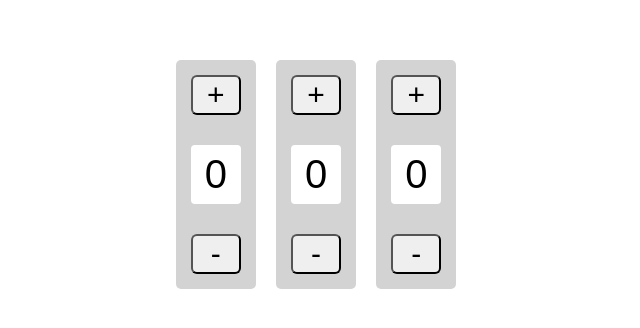
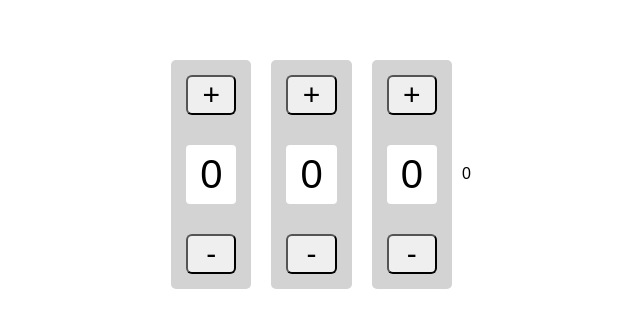
Before and after one commit to sf-golden-bears-2017/react_counters_challenge, a React (Create React App) app: page / in a window 1280 px wide. Shown: the part 226-554 px from the top of the page, without its empty margins (324-964 px from the left). Built offline with nearby package versions, Linux system fonts and the light colour scheme.

Commit message:
pushing to share with anson

```diff
--- a/src/App.js
+++ b/src/App.js
@@ -25,7 +25,14 @@ class App extends React.Component {
     this.setState({ count: count })
   }
 
+  total() {
+    return this.state.count.reduce(function(sum, value) {
+      return sum + value }, 0)
+  }
+
+
   render() {
+    const counterArray = this.state.count.slice()
     return (
       <div className="page-center-frame">
         <Counter
@@ -43,6 +50,7 @@ class App extends React.Component {
         increment={ () => this.increment(8, 2) }
         decrement={ () => this.decrement(8, 2) }
         />
+        <span>{this.total()}</span>
       </div>
     );
   }
```
Also changed, not shown: 1 other file (tests, documents, lock files or other folders).
